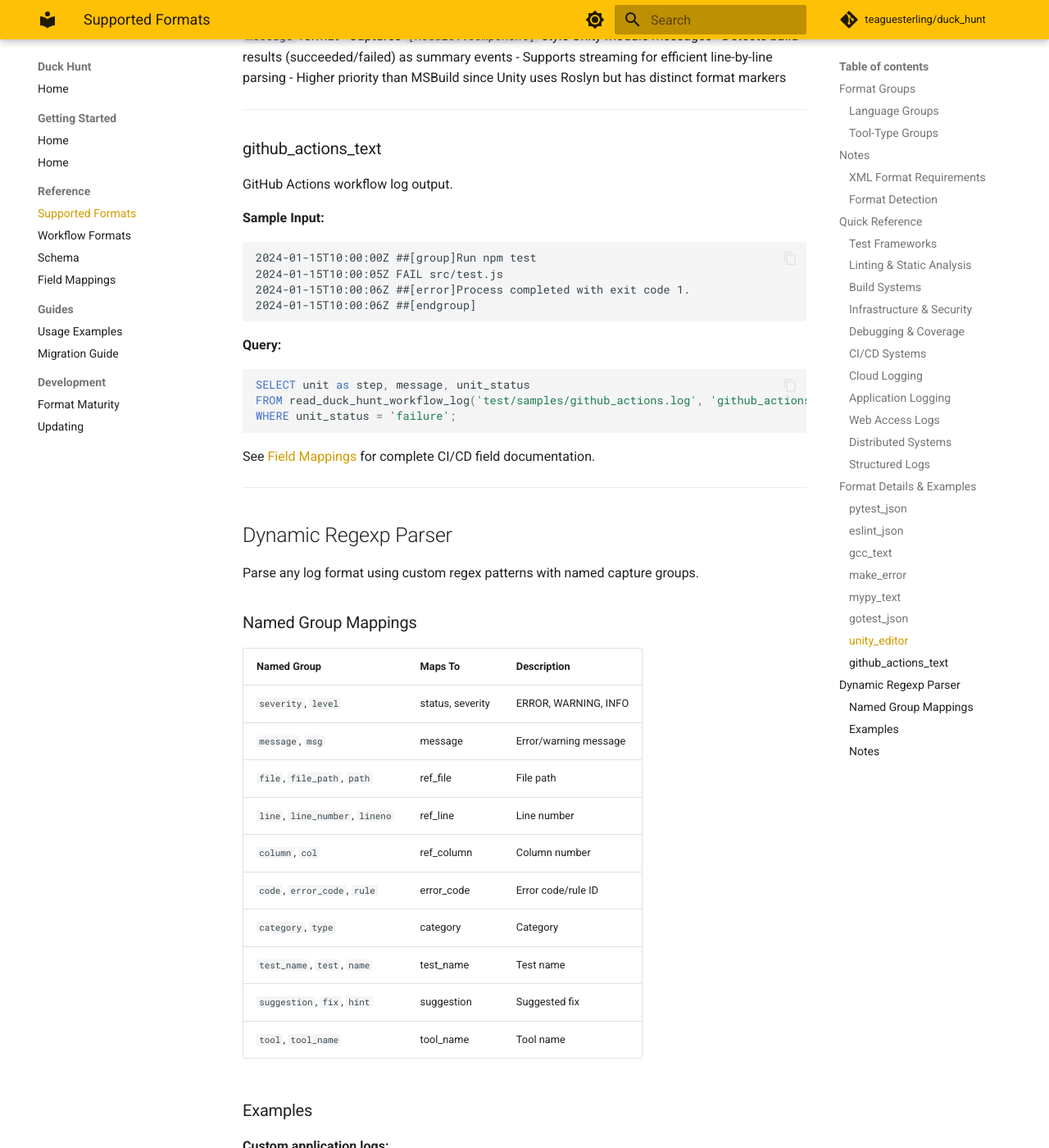
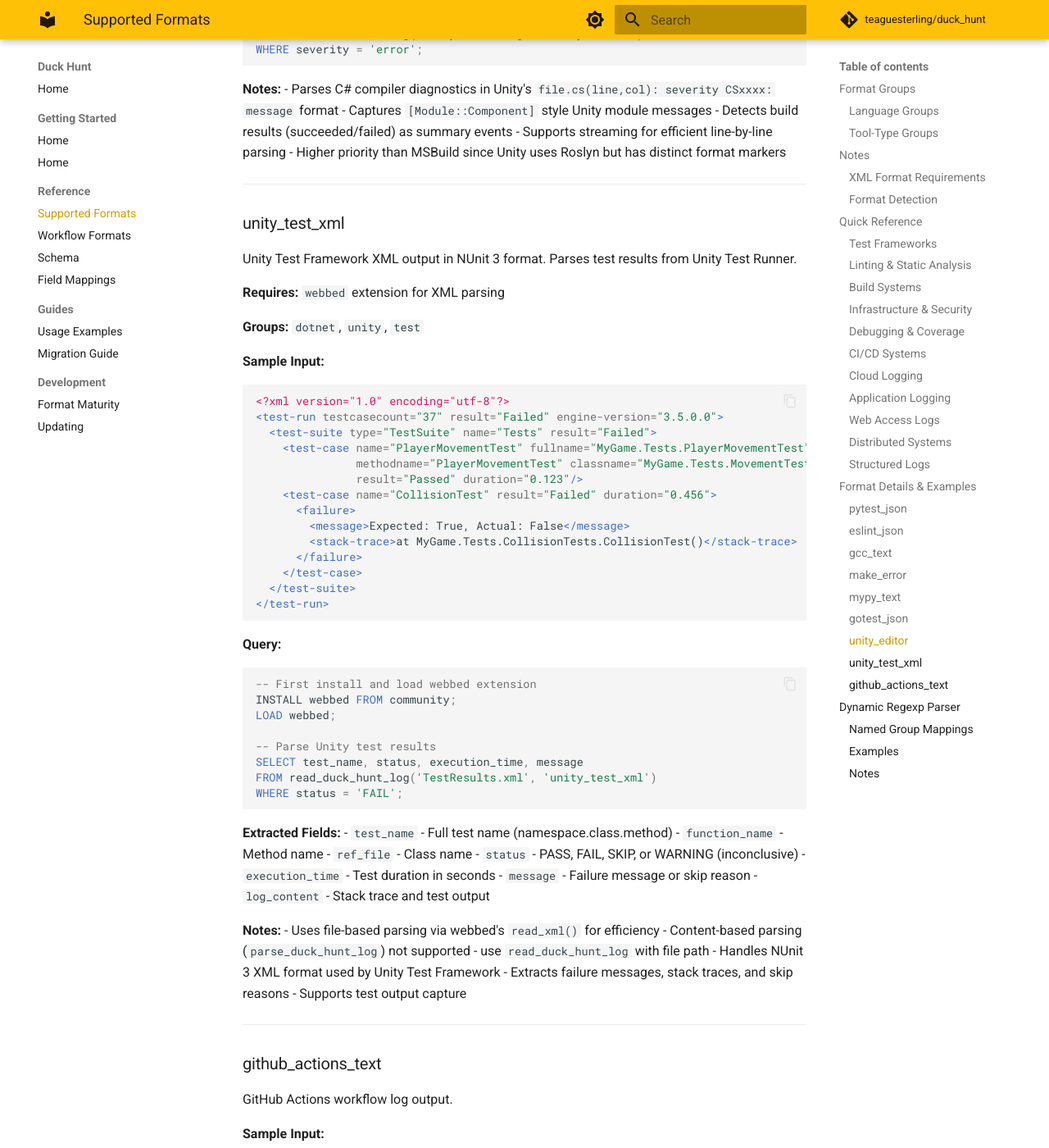
Before and after one commit to teaguesterling/duck_hunt, an MkDocs documentation site: the page built from docs/formats.md, in a window 1280 px wide and 1400 px high, scrolled down 13070 px. Shown: the whole window at 82% size. Built offline with MkDocs 1.6.1 and Material for MkDocs 9.7.7, drawn with Linux system fonts in a browser that asks for light colours; comment, search, counter and statistics services are not loaded; some of the changed text lies outside the part shown.

Commit message:
Update documentation for Unity Test XML parser
- Add unity_test_xml to formats list and Test Frameworks table
- Add detailed unity_test_xml section with usage examples
- Add 'unity' group to Language Groups table
- Update format counts: 109 → 110
- Update test group count: 15 → 16
- Update dotnet group to include unity_test_xml
- Add unity_test_xml to XML Format Requirements note

Co-Authored-By: Claude Opus 4.5 <noreply@anthropic.com>

````diff
--- a/docs/formats.md
+++ b/docs/formats.md
@@ -27,7 +27,7 @@ SELECT * FROM parse_duck_hunt_log(content, 'ci');
 | `c_cpp` | C/C++ tools (gcc, gtest, make, cmake, valgrind, etc.) | 11 |
 | `javascript` | JavaScript/Node.js tools (eslint, mocha, playwright, winston, pino, etc.) | 10 |
 | `ruby` | Ruby tools (rspec, rubocop, ruby_logger, rails) | 5 |
-| `dotnet` | .NET tools (nunit, msbuild, serilog, nlog) | 4 |
+| `dotnet` | .NET tools (nunit, msbuild, serilog, nlog, unity_test_xml) | 5 |
 | `rust` | Rust tools (cargo_build, clippy, cargo_test) | 3 |
 | `go` | Go tools (gotest_json, gotest_text, logrus) | 3 |
 | `shell` | Shell tools (shellcheck_json, shellcheck_text, strace) | 3 |
@@ -36,7 +36,8 @@ SELECT * FROM parse_duck_hunt_log(content, 'ci');
 | `php` | PHP tools (phpstan) | 1 |
 | `mobile` | Mobile platforms (android) | 1 |
 | `csharp` | C#/Unity tools (unity_editor) | 1 |
-| `gamedev` | Game development tools (unity_editor) | 1 |
+| `unity` | Unity game engine tools (unity_editor, unity_test_xml) | 2 |
+| `gamedev` | Game development tools (unity_editor, unity_test_xml) | 2 |
 
 ### Tool-Type Groups
 
@@ -61,6 +62,7 @@ SELECT * FROM parse_duck_hunt_log(content, 'ci');
 
 Some XML-based formats require the optional `webbed` DuckDB extension for XML parsing:
 - `junit_xml` - JUnit/NUnit/xUnit XML test reports
+- `unity_test_xml` - Unity Test Framework XML results (NUnit 3 format)
 - `cobertura_xml` - Cobertura coverage XML reports
 
 To use these formats, first install the webbed extension:
@@ -107,6 +109,7 @@ The function analyzes content patterns and returns the best-matching format stri
 | `mocha_chai_text` | Mocha/Chai (JS) | javascript, test | [mocha_failures.txt](https://github.com/teaguesterling/duck_hunt/blob/main/test/samples/test_frameworks/mocha_failures.txt) |
 | `gtest_text` | Google Test (C++) | c_cpp, test | [gtest_failures.txt](https://github.com/teaguesterling/duck_hunt/blob/main/test/samples/test_frameworks/gtest_failures.txt) |
 | `nunit_xunit_text` | NUnit/xUnit (.NET) | dotnet, test | [nunit_xml_failures.xml](https://github.com/teaguesterling/duck_hunt/blob/main/test/samples/test_frameworks/nunit_xml_failures.xml) |
+| `unity_test_xml` | Unity Test Framework (NUnit 3 XML) | dotnet, unity, test | [UnityTestResults.xml](https://github.com/teaguesterling/duck_hunt/blob/main/test/samples/UnityTestResults.xml) |
 | `duckdb_test` | DuckDB test runner | c_cpp, test | - |
 | `pytest_cov_text` | pytest-cov | python, coverage | - |
 
@@ -434,6 +437,62 @@ WHERE severity = 'error';
 
 ---
 
+### unity_test_xml
+
+Unity Test Framework XML output in NUnit 3 format. Parses test results from Unity Test Runner.
+
+**Requires:** `webbed` extension for XML parsing
+
+**Groups:** `dotnet`, `unity`, `test`
+
+**Sample Input:**
+```xml
+<?xml version="1.0" encoding="utf-8"?>
+<test-run testcasecount="37" result="Failed" engine-version="3.5.0.0">
+  <test-suite type="TestSuite" name="Tests" result="Failed">
+    <test-case name="PlayerMovementTest" fullname="MyGame.Tests.PlayerMovementTest"
+               methodname="PlayerMovementTest" classname="MyGame.Tests.MovementTests"
+               result="Passed" duration="0.123"/>
+    <test-case name="CollisionTest" result="Failed" duration="0.456">
+      <failure>
+        <message>Expected: True, Actual: False</message>
+        <stack-trace>at MyGame.Tests.CollisionTests.CollisionTest()</stack-trace>
+      </failure>
+    </test-case>
+  </test-suite>
+</test-run>
+```
+
+**Query:**
+```sql
+-- First install and load webbed extension
+INSTALL webbed FROM community;
+LOAD webbed;
+
+-- Parse Unity test results
+SELECT test_name, status, execution_time, message
+FROM read_duck_hunt_log('TestResults.xml', 'unity_test_xml')
+WHERE status = 'FAIL';
+```
+
+**Extracted Fields:**
+- `test_name` - Full test name (namespace.class.method)
+- `function_name` - Method name
+- `ref_file` - Class name
+- `status` - PASS, FAIL, SKIP, or WARNING (inconclusive)
+- `execution_time` - Test duration in seconds
+- `message` - Failure message or skip reason
+- `log_content` - Stack trace and test output
+
+**Notes:**
+- Uses file-based parsing via webbed's `read_xml()` for efficiency
+- Content-based parsing (`parse_duck_hunt_log`) not supported - use `read_duck_hunt_log` with file path
+- Handles NUnit 3 XML format used by Unity Test Framework
+- Extracts failure messages, stack traces, and skip reasons
+- Supports test output capture
+
+---
+
 ### github_actions_text
 
 GitHub Actions workflow log output.
````
Also changed, not shown: other parts of docs/formats.md (+2 -2 lines), docs/index.md (+3 -3 lines).
